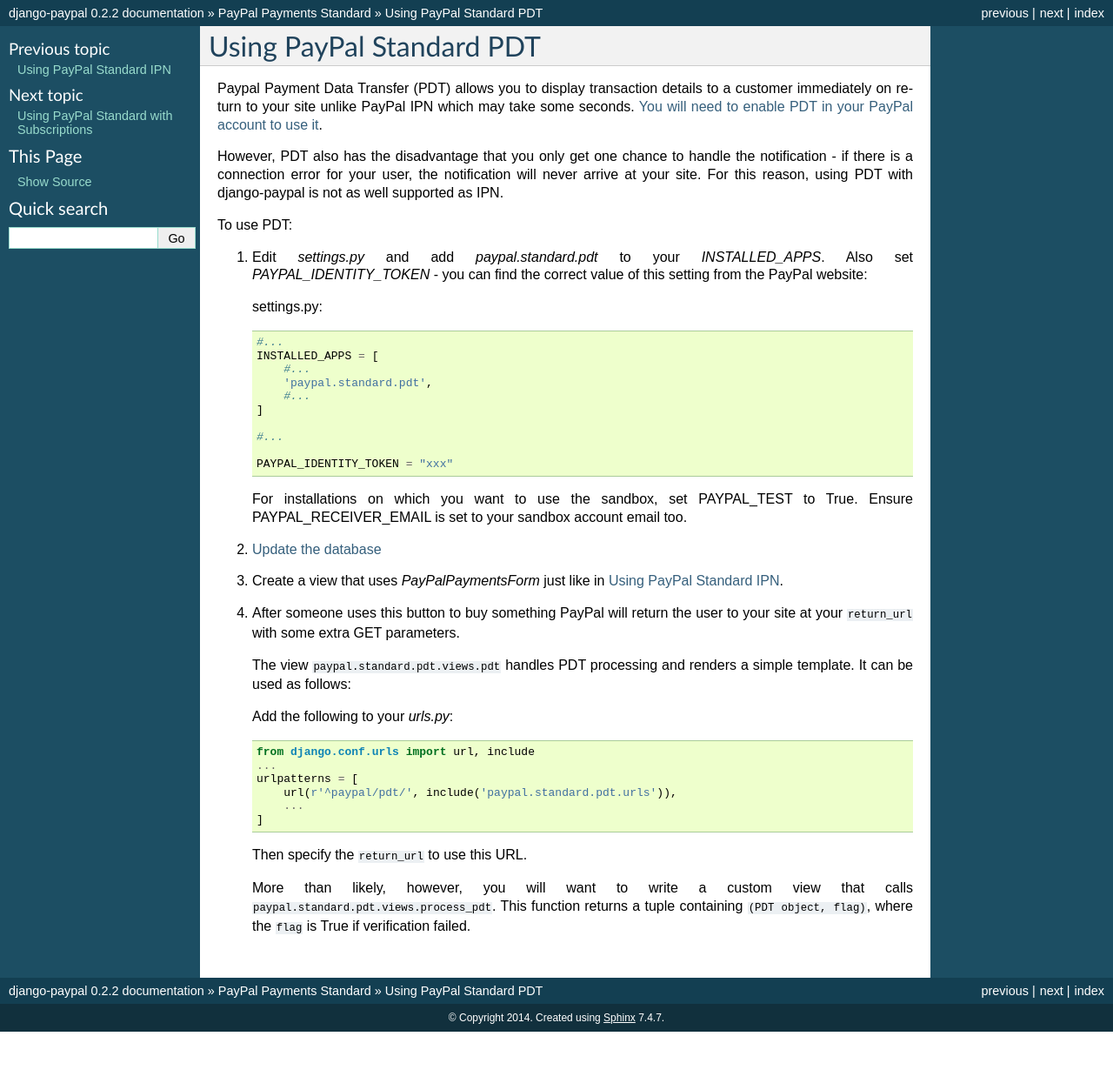
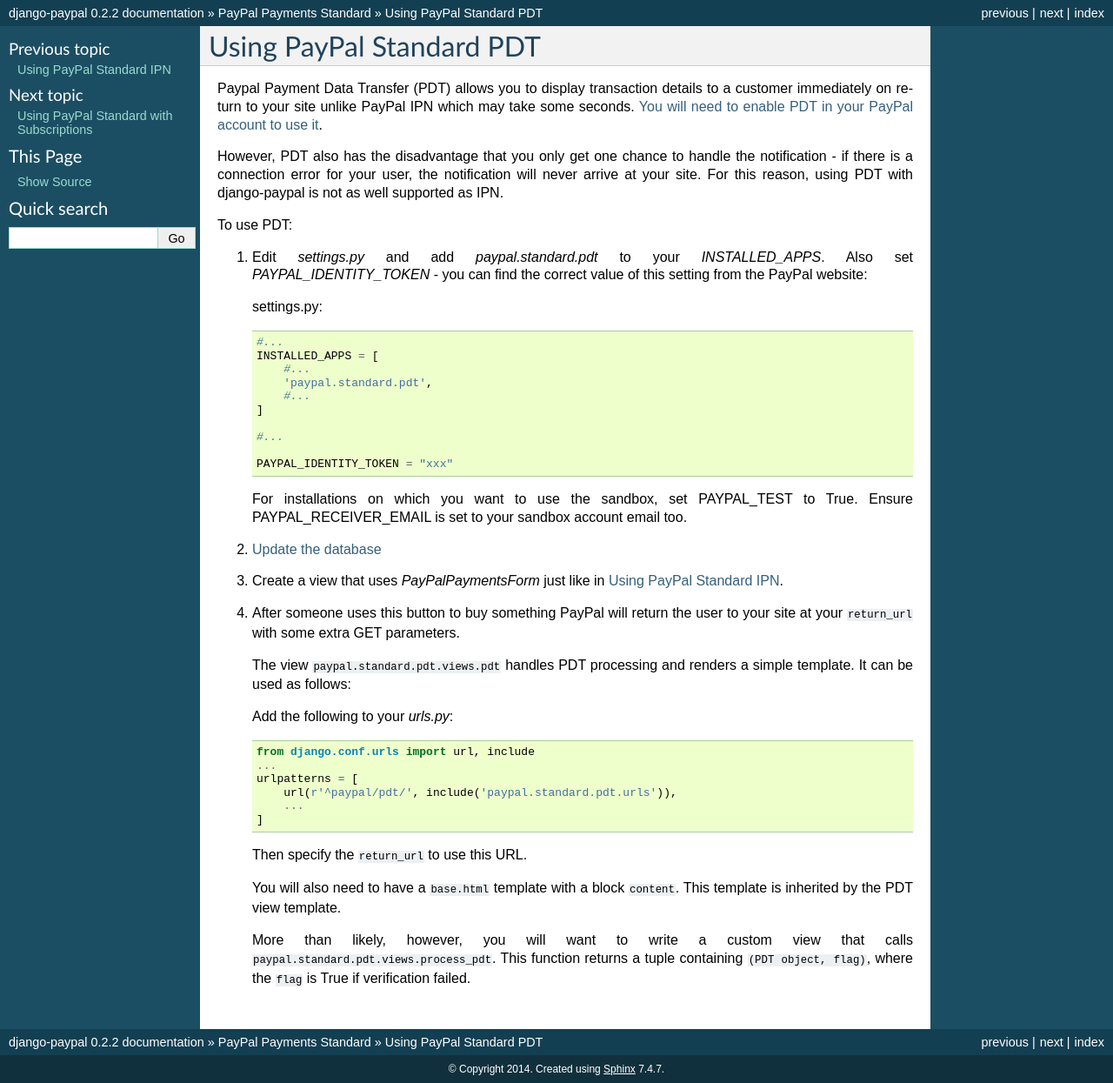
Before and after one commit to spookylukey/django-paypal, a Sphinx documentation site: the page built from docs/standard/pdt.rst, in a window 1280 px wide. Shown: the whole page at 87% size. Built offline with Sphinx 7.4.7, drawn with Linux system fonts in a browser that asks for light colours; before the commit the page ends 1186 px from its top, so only the background shows below that.

Commit message:
Documented need to create base.html

```diff
--- a/docs/standard/pdt.rst
+++ b/docs/standard/pdt.rst
@@ -58,6 +58,9 @@
 
    Then specify the ``return_url`` to use this URL.
 
+   You will also need to have a ``base.html`` template with a block
+   ``content``. This template is inherited by the PDT view template.
+
    More than likely, however, you will want to write a custom view that
    calls ``paypal.standard.pdt.views.process_pdt``. This function returns
    a tuple containing ``(PDT object, flag)``, where the ``flag`` is True
```
